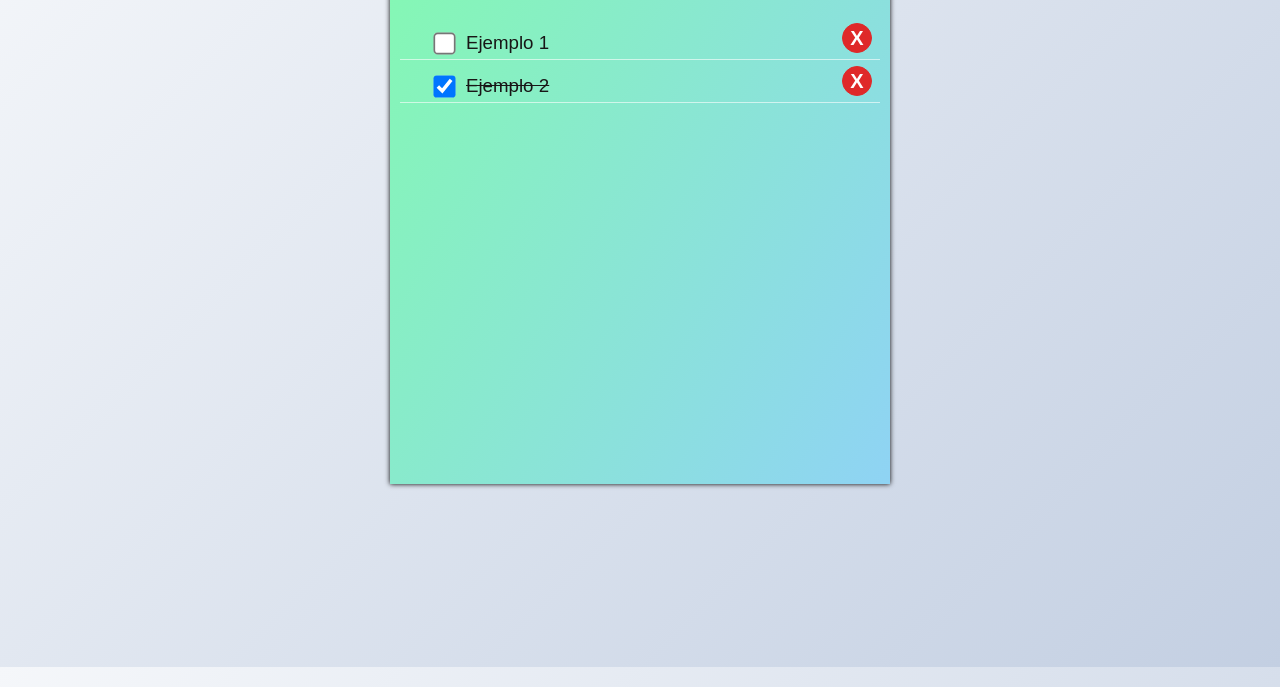
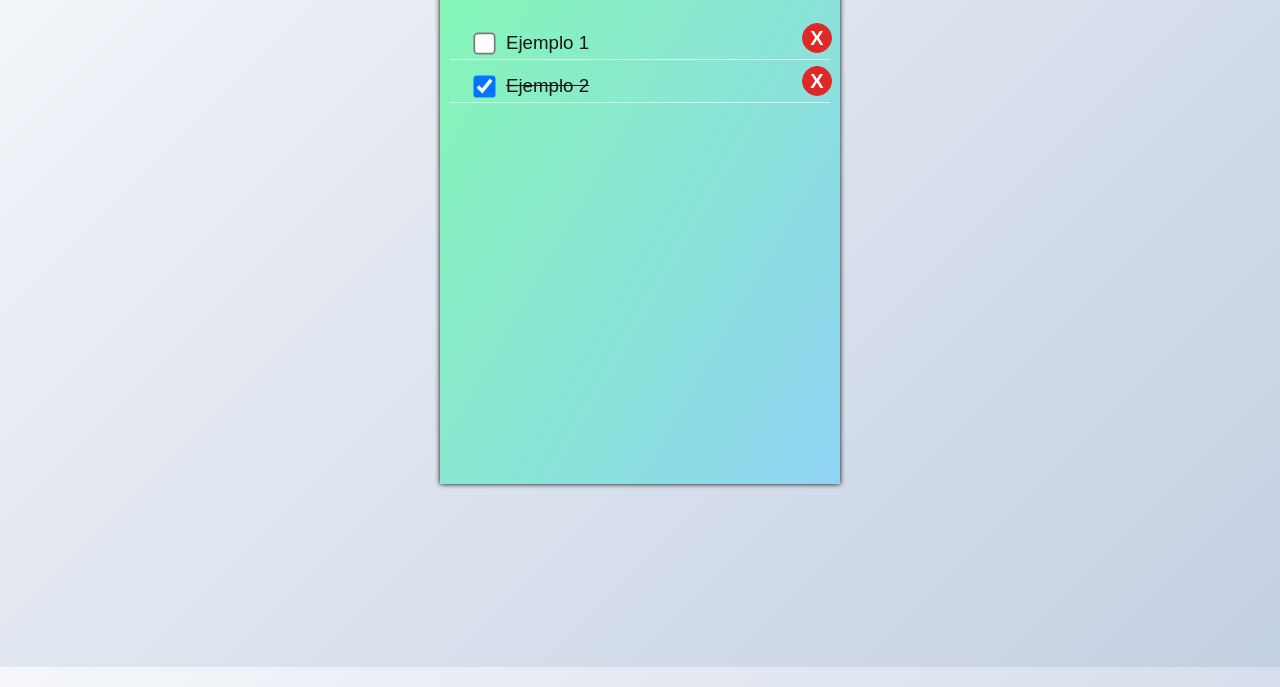
Before and after one commit to gaby07dev/toDoList, a plain HTML site: page index.html in a window 1280 px wide. Shown: the part 133-820 px from the top of the page. Drawn offline with Linux system fonts and the light colour scheme.

Commit message:
corrigiendo width  y @media del contenedor

```diff
--- a/style.css
+++ b/style.css
@@ -29,12 +29,12 @@ body{
     font-family: Arial, Helvetica, sans-serif;
     background-image: linear-gradient(120deg, #84fab0 0%, #8fd3f4 100%);
 }
-@media (min-width: 400px) { /*Desktop y tablet*/
+@media (min-width: 500px) { /*Desktop y tablet*/
     html{
         font-size: 17px;
     }
     .contenedor{
-        width: 500px;
+        width: 400px;
         height: auto;
         margin: 0 auto;
         margin-top: 20px;
```
